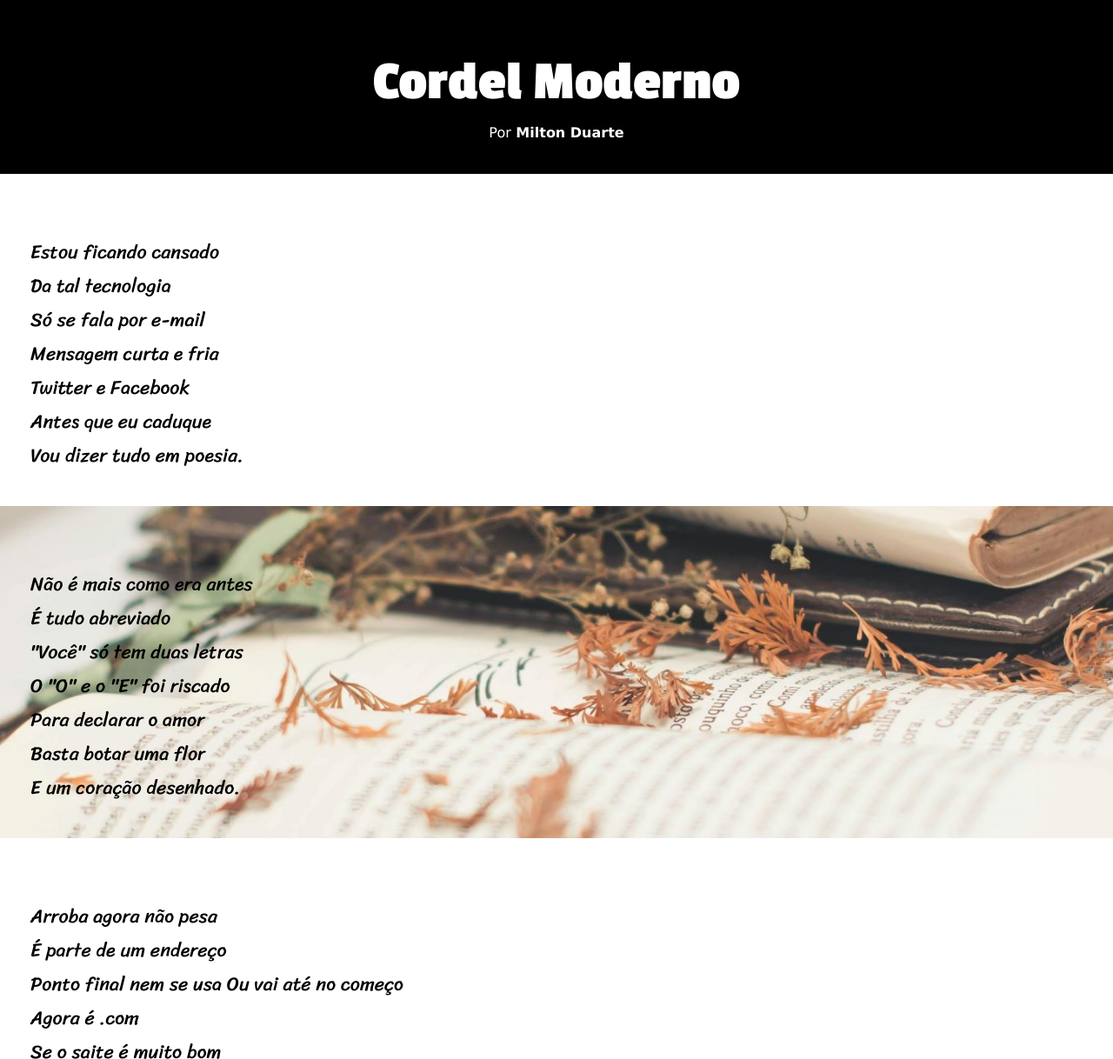
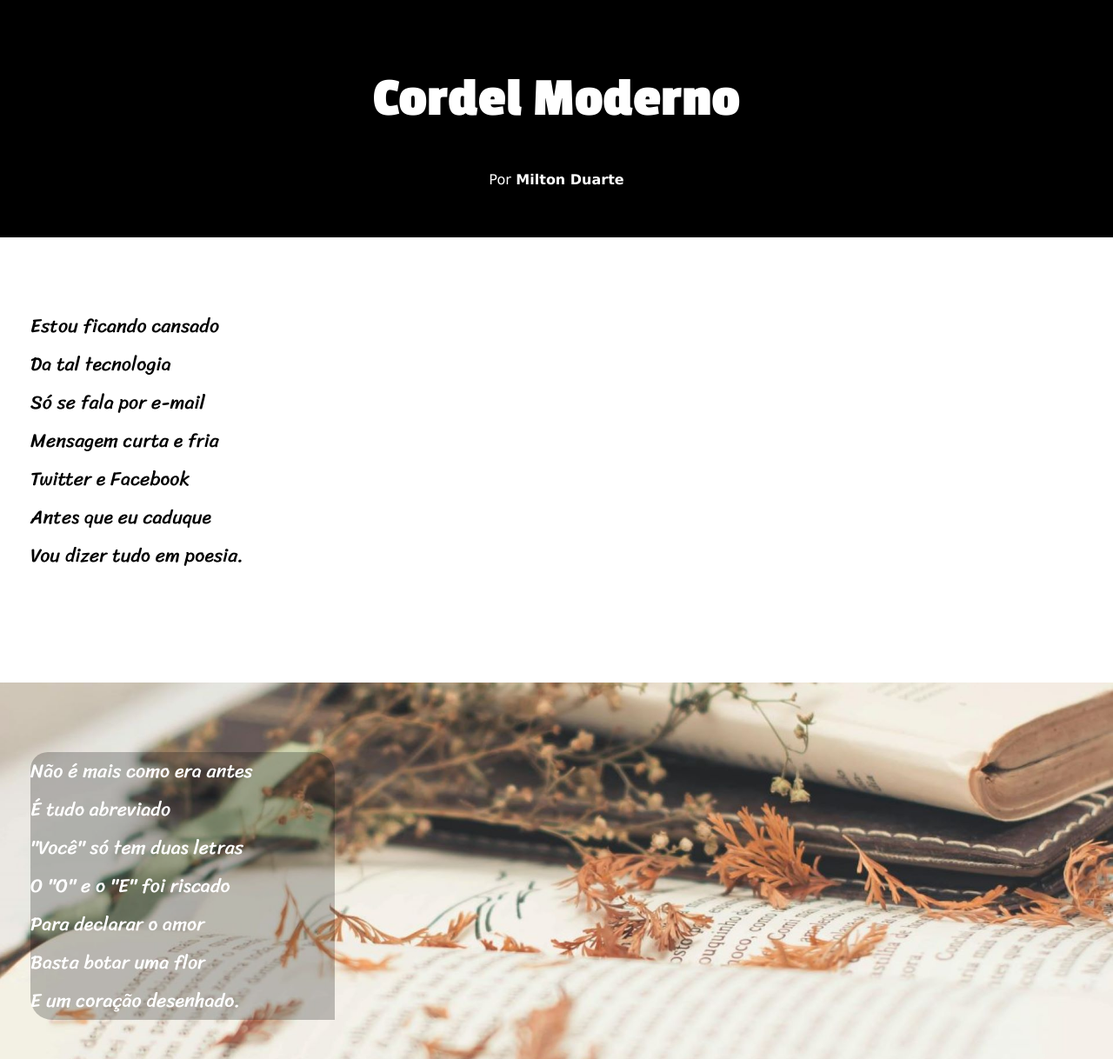
Before and after one commit to GustaDDD/projeto-cordel, a plain HTML site: page index.html in a window 1280 px wide. Shown: the top 1218 px of the page at 87% size. Drawn offline with Linux system fonts and the light colour scheme.

Commit message:
atualizei o css

```diff
--- a/style.css
+++ b/style.css
@@ -7,6 +7,7 @@
     margin: 0px;
     padding: 0px;
     font-size: 1em;
+    line-height: 2em;
 
 }
 :root{
@@ -19,23 +20,25 @@ header{
     background-color: black;
     color: white;
     text-align: center;
-    height:200px;
 }
 header > h1{
     color: white;
     padding-bottom: 1%;
-    padding-top: 60px;
+    padding-top: 50px;
     font-family:var(--font1);
     font-size: 4em;
 
 }
 header > p{
-    font-family: Verdana, Geneva, Tahoma, sans-serif
+    font-family: Verdana, Geneva, Tahoma, sans-serif;
+    color: white;
+    padding-bottom: 50px;
 
 }
 a{
     text-decoration: none;
     color: white;
+    font-weight: bolder;
 }
 a:hover{
     text-decoration: underline;
@@ -44,11 +47,18 @@ a:hover{
 section{
     font-family: var(--font2);
     padding-left: 35px;
-    padding-top: 70px;
+    padding-top: 10vh;
+    padding-bottom: 10vh;
     font-size: 22px;
     font-weight: lighter;
     text-decoration-color: aqua;
 
+}
+section.imagens > p{
+    background-color: rgba(0, 0, 0, 0.24);
+    width: 350px;
+    color: white;
+    border-radius: 20px 25px 0px;
 }
 #img1{
     background-image: url(imagens/backgraund01.jpg);
@@ -65,19 +75,6 @@ section{
     background-size: cover;
 }
 
-
-
-
-
-
-
-
-
-
-
-
-
-
 footer{
     text-align: center;
     background-color: black;
```
